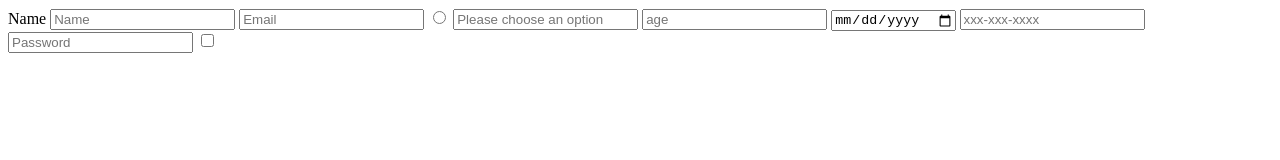
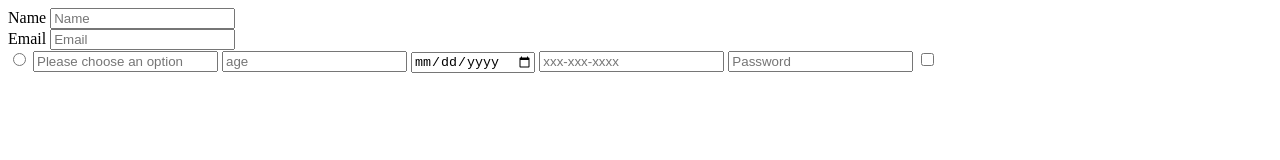
Before and after one commit to acciojob/signup-form-car-codergit-m, a website: page main.html in a window 1280 px wide. Drawn offline with Linux system fonts and the light colour scheme.

Commit message:
created a submission

```diff
--- a/main.html
+++ b/main.html
@@ -11,7 +11,10 @@
 	<form action="" method="post">
           <label for="name">Name</label>
 		  <input type="text" name="name" id="name" placeholder="Name" required>
-		<input type="Email" required="Yes" id="email" placeholder="Email">
+		<br>
+		<label for="email">Email</label>
+		<input type="Email" required="Yes" id="email" placeholder="Email" required>
+		<br>
 		<input type="Radio" required="Yes" id="gender_m, gender_f">
 		<input type=="select" required="Yes" id="cars" placeholder="Please choose an option">
 		<input type="Number" required="Yes" id="age" placeholder="age">
```
